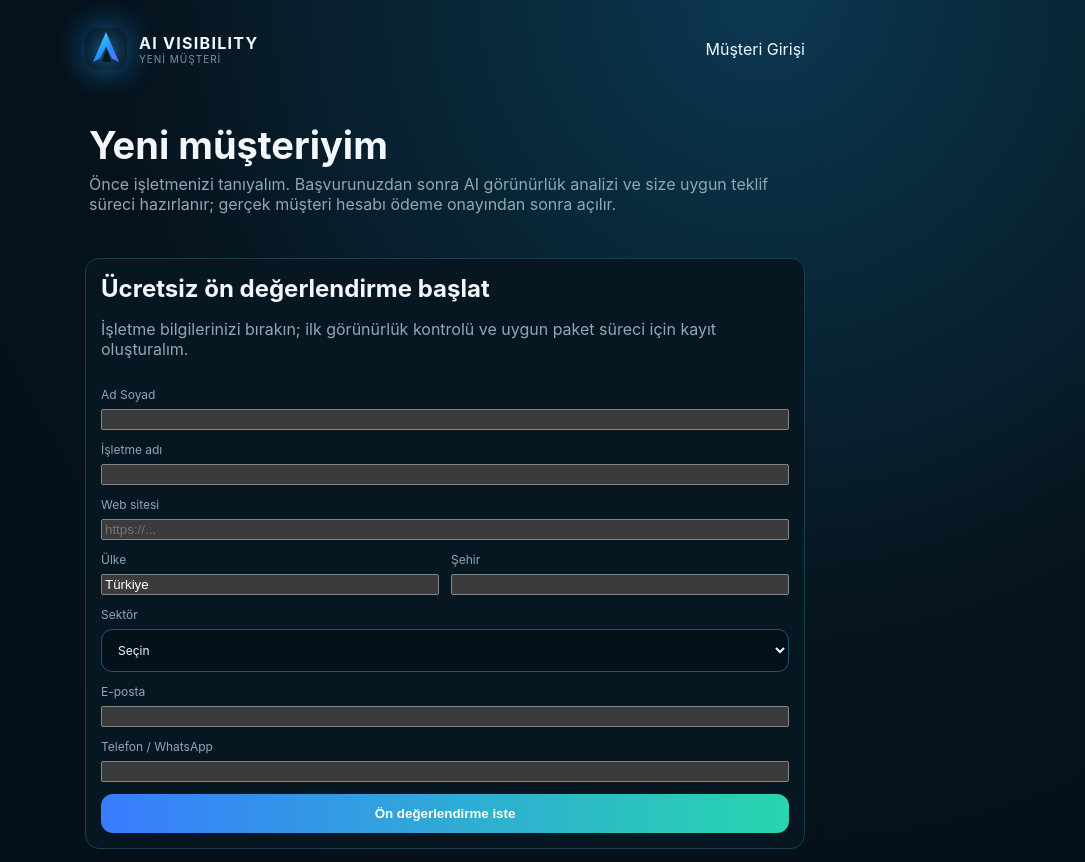
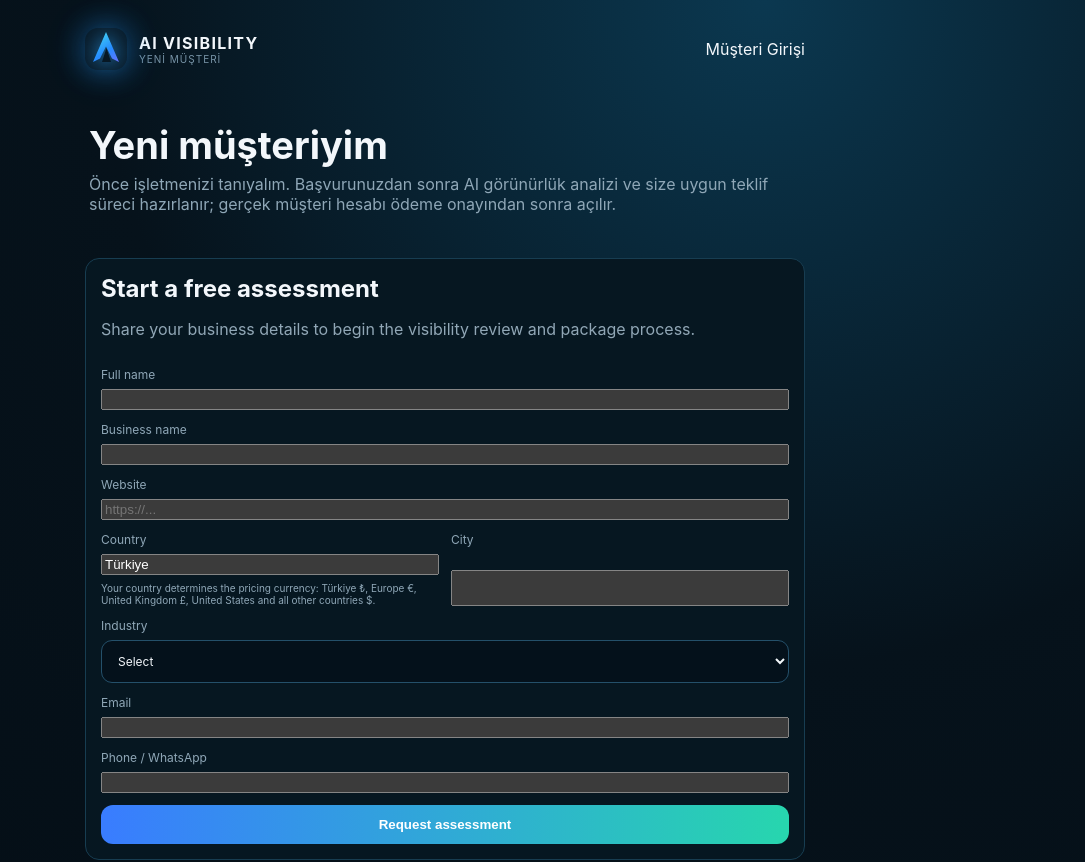
Before and after one commit to mehmetozan-5858/ai-visibility, a Next.js app: page /yeni-musteri in a window 1280 px wide. Shown: the top 862 px of the page, without its empty margins (195-1280 px from the left). Built offline with nearby package versions, Linux system fonts and the light colour scheme.

Commit message:
Add bilingual country selection for regional pricing

```diff
--- a/components/NewCustomerLeadForm.js
+++ b/components/NewCustomerLeadForm.js
@@ -1,33 +1,40 @@
 "use client";
 import {useState} from "react";
+import {useLanguage} from "./LanguageProvider";
 
 const sectors=["Otel / Konaklama","Restoran / Kafe","Sağlık","Hukuk","Emlak","Otomotiv","E-ticaret","Tekstil / Giyim","Eğitim","Turizm","B2B / Sanayi","Diğer"];
+const countries=["Türkiye","United Kingdom","United States","Germany","France","Italy","Spain","Netherlands","Belgium","Austria","Ireland","Portugal","Poland","Romania","Bulgaria","Greece","Sweden","Norway","Denmark","Finland","Switzerland","Canada","Australia","United Arab Emirates","Saudi Arabia","Qatar","Japan","South Korea","India","China","Brazil","Mexico","South Africa"];
+const text={
+ tr:{title:"Ücretsiz ön değerlendirme başlat",help:"İşletme bilgilerinizi bırakın; ilk görünürlük kontrolü ve uygun paket süreci için kayıt oluşturalım.",name:"Ad Soyad",business:"İşletme adı",website:"Web sitesi",country:"Ülke",city:"Şehir",sector:"Sektör",select:"Seçin",email:"E-posta",phone:"Telefon / WhatsApp",send:"Ön değerlendirme iste",sending:"Gönderiliyor…",done:"Başvuru alındı ✓",ok:"Başvurunuz alındı. İşletmenizi inceleyip size uygun analiz ve teklif süreci hazırlanacak.",fail:"Başvuru gönderilemedi.",countryHelp:"Ülkeniz fiyat para birimini belirler: Türkiye ₺, Avrupa €, Birleşik Krallık £, ABD ve diğer ülkeler $."},
+ en:{title:"Start a free assessment",help:"Share your business details to begin the visibility review and package process.",name:"Full name",business:"Business name",website:"Website",country:"Country",city:"City",sector:"Industry",select:"Select",email:"Email",phone:"Phone / WhatsApp",send:"Request assessment",sending:"Sending…",done:"Application received ✓",ok:"Your application has been received. We will review your business and prepare the appropriate analysis and offer process.",fail:"Could not submit your application.",countryHelp:"Your country determines the pricing currency: Türkiye ₺, Europe €, United Kingdom £, United States and all other countries $."}
+};
 
 export default function NewCustomerLeadForm(){
+  const {lang}=useLanguage();const c=text[lang]||text.tr;
   const [form,setForm]=useState({name:"",businessName:"",website:"",country:"Türkiye",city:"",sector:"",email:"",phone:""});
   const [busy,setBusy]=useState(false),[msg,setMsg]=useState(""),[ok,setOk]=useState(false);
   const change=(k,v)=>setForm(x=>({...x,[k]:v}));
   async function submit(e){
     e.preventDefault();setBusy(true);setMsg("");setOk(false);
     try{
-      const r=await fetch("/api/leads",{method:"POST",headers:{"content-type":"application/json"},body:JSON.stringify(form)});
-      const d=await r.json();if(!r.ok)throw new Error(d.error||"Başvuru gönderilemedi.");
-      setOk(true);setMsg("Başvurunuz alındı. İşletmenizi inceleyip size uygun analiz ve teklif süreci hazırlanacak.");
+      const r=await fetch("/api/leads",{method:"POST",headers:{"content-type":"application/json","accept-language":lang},body:JSON.stringify({...form,language:lang})});
+      const d=await r.json();if(!r.ok)throw new Error(d.error||c.fail);
+      setOk(true);setMsg(c.ok);
     }catch(e){setMsg(e.message)}finally{setBusy(false)}
   }
   return <form className="panel scan-form" onSubmit={submit} style={{marginBottom:16}}>
-    <div><h2>Ücretsiz ön değerlendirme başlat</h2><p>İşletme bilgilerinizi bırakın; ilk görünürlük kontrolü ve uygun paket süreci için kayıt oluşturalım.</p></div>
-    <label>Ad Soyad<input value={form.name} onChange={e=>change("name",e.target.value)} required/></label>
-    <label>İşletme adı<input value={form.businessName} onChange={e=>change("businessName",e.target.value)} required/></label>
-    <label>Web sitesi<input value={form.website} onChange={e=>change("website",e.target.value)} placeholder="https://..." inputMode="url"/></label>
+    <div><h2>{c.title}</h2><p>{c.help}</p></div>
+    <label>{c.name}<input value={form.name} onChange={e=>change("name",e.target.value)} required/></label>
+    <label>{c.business}<input value={form.businessName} onChange={e=>change("businessName",e.target.value)} required/></label>
+    <label>{c.website}<input value={form.website} onChange={e=>change("website",e.target.value)} placeholder="https://..." inputMode="url"/></label>
     <div style={{display:"grid",gridTemplateColumns:"repeat(2,minmax(0,1fr))",gap:12}}>
-      <label>Ülke<input value={form.country} onChange={e=>change("country",e.target.value)}/></label>
-      <label>Şehir<input value={form.city} onChange={e=>change("city",e.target.value)}/></label>
+      <label>{c.country}<input list="aiv-country-options" value={form.country} onChange={e=>change("country",e.target.value)} required/><datalist id="aiv-country-options">{countries.map(x=><option key={x} value={x}/>)}</datalist><small>{c.countryHelp}</small></label>
+      <label>{c.city}<input value={form.city} onChange={e=>change("city",e.target.value)}/></label>
     </div>
-    <label>Sektör<select value={form.sector} onChange={e=>change("sector",e.target.value)} required><option value="">Seçin</option>{sectors.map(x=><option key={x} value={x}>{x}</option>)}</select></label>
-    <label>E-posta<input type="email" value={form.email} onChange={e=>change("email",e.target.value)} required autoComplete="email"/></label>
-    <label>Telefon / WhatsApp<input value={form.phone} onChange={e=>change("phone",e.target.value)} inputMode="tel" autoComplete="tel"/></label>
-    <button disabled={busy||ok}>{busy?"Gönderiliyor…":ok?"Başvuru alındı ✓":"Ön değerlendirme iste"}</button>
+    <label>{c.sector}<select value={form.sector} onChange={e=>change("sector",e.target.value)} required><option value="">{c.select}</option>{sectors.map(x=><option key={x} value={x}>{x}</option>)}</select></label>
+    <label>{c.email}<input type="email" value={form.email} onChange={e=>change("email",e.target.value)} required autoComplete="email"/></label>
+    <label>{c.phone}<input value={form.phone} onChange={e=>change("phone",e.target.value)} inputMode="tel" autoComplete="tel"/></label>
+    <button disabled={busy||ok}>{busy?c.sending:ok?c.done:c.send}</button>
     {msg&&<p className="client-message" style={{marginBottom:0}}>{msg}</p>}
   </form>;
 }
```
